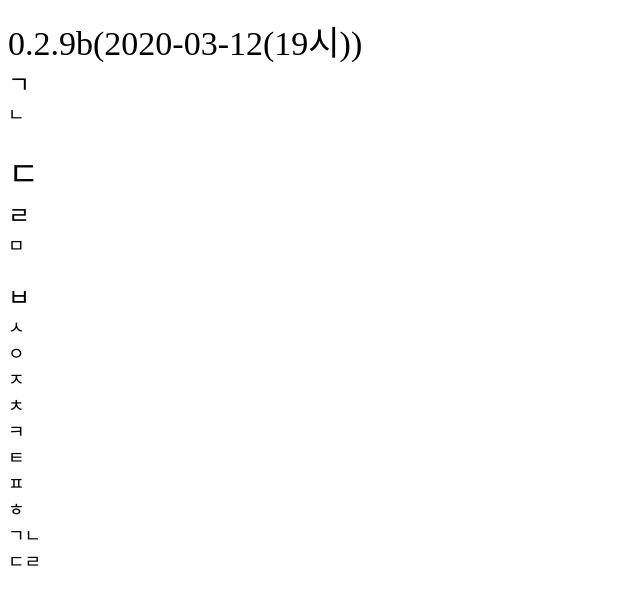
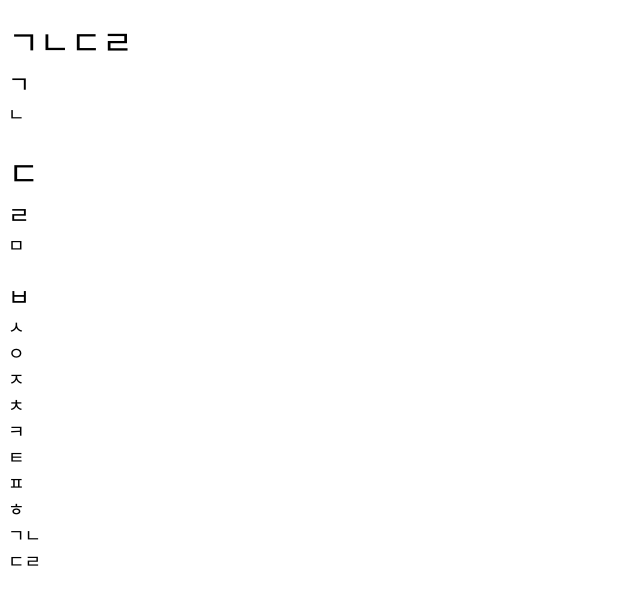
Before and after one commit to grafor/rt, a plain HTML site: page rtcheck/rtprivacy .htm in a window 1280 px wide. Shown: the whole page, without its empty margins (0-640 px from the left). Drawn offline with Linux system fonts and the light colour scheme.

Commit message:
Update rtprivacy .htm

```diff
--- a/rtcheck/rtprivacy .htm
+++ b/rtcheck/rtprivacy .htm
@@ -37,7 +37,7 @@ font-size: 100%;
 <body>
 
 <p></p>
- <span id="px4">0.2.9b(2020-03-12(19시))</span><br>
+ <span id="px4">ㄱㄴㄷㄹ</span><br>
   <span id="px3">ㄱ</span><br>
   <span id="px2">ㄴ</span><br>
   <span id="px2"></span><br>
```
